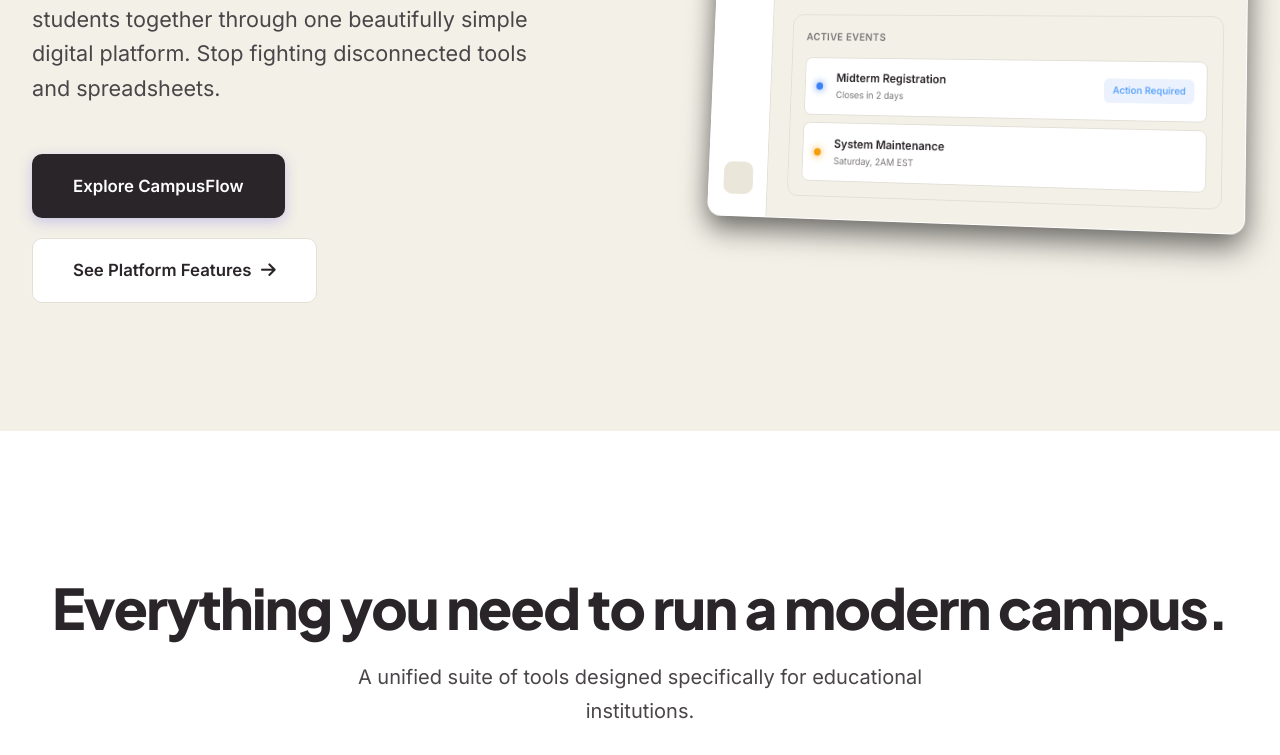
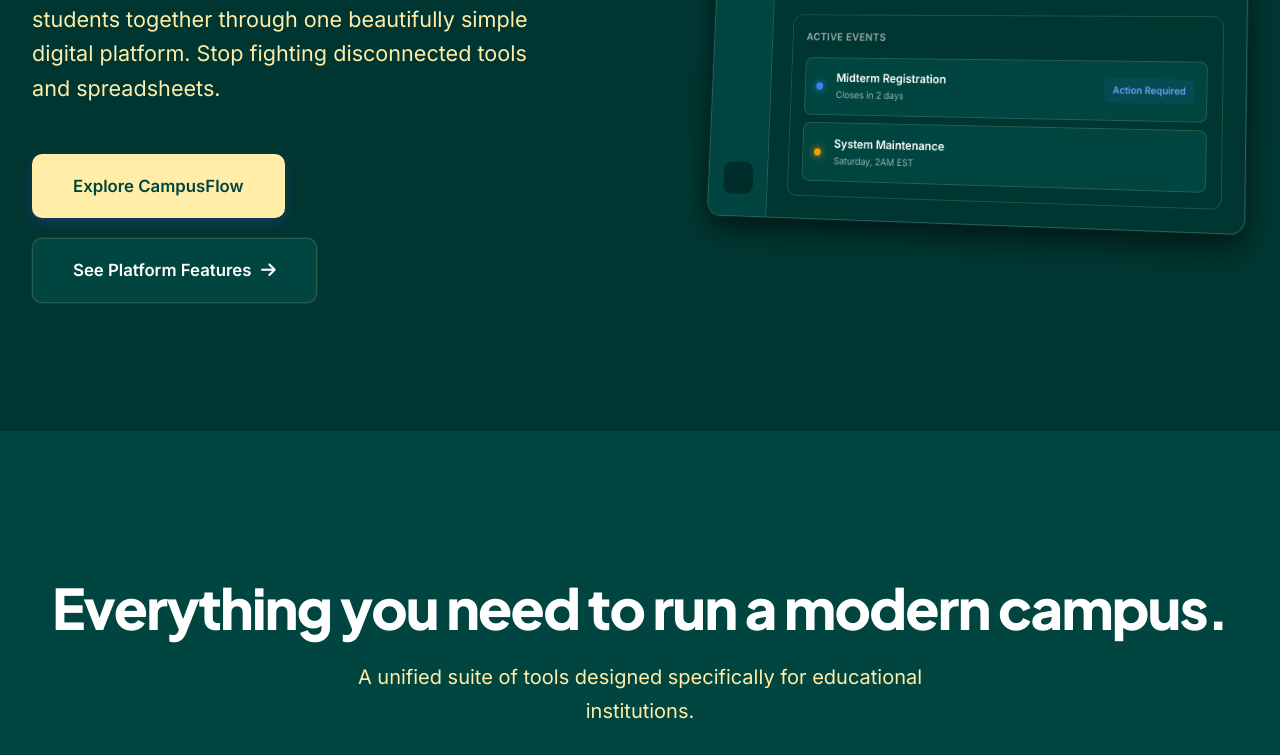
Before and after one commit to aparnajakka27-sudo/SCT_TRACKCODE_1, a website built with Vite: page index.html in a window 1280 px wide. Shown: the part 488-1243 px from the top of the page. Built offline with nearby package versions, Linux system fonts and the light colour scheme.

Commit message:
update theme to luxurious Pine Green and Gold (#003631 and #FFEDA8)

```diff
--- a/css/style.css
+++ b/css/style.css
@@ -2,23 +2,23 @@
    PREMIUM DESIGN SYSTEM & VARIABLES
 ================================================== */
 :root {
-    /* Custom Oat & Charcoal Palette (#2A2529 and #F3F0E7) */
-    --bg-primary: #F3F0E7;
-    --bg-secondary: #EBE6DA;
-    --surface: #FFFFFF;
+    /* Custom Deep Pine & Gold Palette (#003631 and #FFEDA8) */
+    --bg-primary: #003631;
+    --bg-secondary: #002D29;
+    --surface: #00453F;
 
-    --text-primary: #2A2529;
-    --text-secondary: #4A4549;
-    --text-tertiary: #7A7579;
+    --text-primary: #FFFFFF;
+    --text-secondary: #FFEDA8;
+    --text-tertiary: rgba(255, 255, 255, 0.6);
 
-    --accent-primary: #2A2529;
-    --accent-hover: #1A1519;
-    --accent-light: rgba(42, 37, 41, 0.1);
+    --accent-primary: #FFEDA8;
+    --accent-hover: #E6D597;
+    --accent-light: rgba(255, 237, 168, 0.15);
 
-    --accent-secondary: #D4AF37; /* Optional elegant gold highlight */
+    --accent-secondary: #FFEDA8;
 
-    --border-color: #E2DFD6;
-    --border-hover: #D2CFD6;     /* Zinc 700 */
+    --border-color: rgba(255, 237, 168, 0.15);
+    --border-hover: rgba(255, 237, 168, 0.3);     /* Zinc 700 */
     --success: #10B981;
     --error: #EF4444;
 
@@ -153,7 +153,7 @@ h1, h2, h3, h4, h5, h6 {
     border-bottom: 1px solid transparent;
 }
 
-.navbar.scrolled { background: rgba(243, 240, 231, 0.95); backdrop-filter: blur(12px); border-bottom: 1px solid var(--border-color); }
+.navbar.scrolled { background: rgba(0, 54, 49, 0.95); backdrop-filter: blur(12px); border-bottom: 1px solid var(--border-color); }
 
 .nav-container {
     max-width: 1280px; margin: 0 auto; padding: 0 2rem;
@@ -206,7 +206,7 @@ h1, h2, h3, h4, h5, h6 {
     background: var(--text-primary); color: var(--surface);
     border-radius: 8px; box-shadow: 0 4px 10px rgba(0,0,0,0.1);
 }
-.btn-nav:hover { background: var(--text-primary); color: #F3F0E7; transform: translateY(-2px); box-shadow: 0 6px 15px rgba(0,0,0,0.15); }
+.btn-nav:hover { background: #FFFFFF; color: #003631; }
 
 /* Hamburger */
 .hamburger {
@@ -590,7 +590,7 @@ h1, h2, h3, h4, h5, h6 {
     .section { padding: 6rem 0; }
 
     /* Navigation adjustments */
-    .nav-actions .btn-nav { display: none; }
+    .nav-actions .btn-nav { padding: 0.75rem 1.5rem; font-size: 0.95rem; background: var(--accent-primary); color: #003631; border-radius: 8px; font-weight: 700; }
     .hamburger { display: block; }
 
     .hamburger.active span:nth-child(1) { top: 10px; transform: rotate(45deg); }
```
